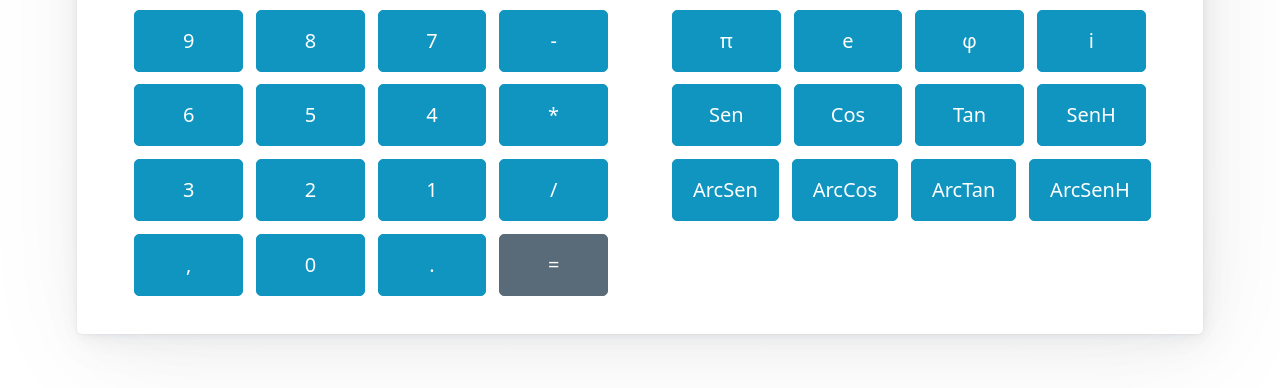
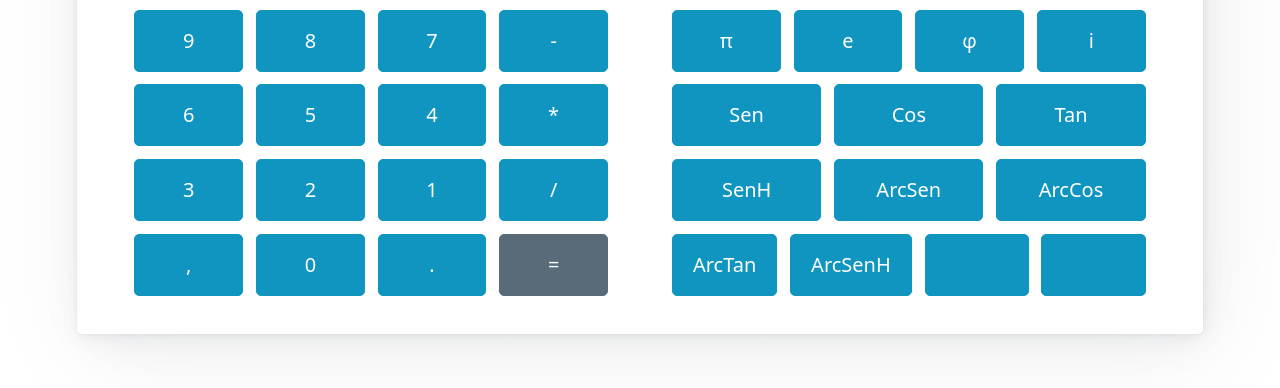
Before and after one commit to giulicrenna/Darkflow-Calculator, a plain HTML site: page index.html in a window 1280 px wide. Shown: the part 346-734 px from the top of the page. Drawn offline with Linux system fonts and the light colour scheme.

Commit message:
Actualización mínima

```diff
--- a/index.html
+++ b/index.html
@@ -88,14 +88,19 @@
                             <button id="sin">Sen</button>
                             <button id="cos">Cos</button>
                             <button id="tan">Tan</button>
-                            <button id="hiper">SenH</button>
                         </div>
                         <div class="buttonsRow" style="font-size: 0;">
+                            <button id="hiper">SenH</button>
                             <button id="asin">ArcSen</button>
                             <button id="acos">ArcCos</button>
+                        </div>
+                        <div class="buttonsRow" style="font-size: 0;">
                             <button id="atan">ArcTan</button>
                             <button id="ahip">ArcSenH</button>
+                            <button id=""></button>
+                            <button id=""></button>
                         </div>
+
                     </div>
                 </div>
             </div>
--- a/src/calculate.js
+++ b/src/calculate.js
@@ -58,7 +58,7 @@ document.getElementById("coma").addEventListener("click", function () { añadirV
 
 document.getElementById("factorial").addEventListener("click", function () { añadirValores("!") });
 document.getElementById("power").addEventListener("click", function () { añadirValores("^") });
-document.getElementById("sqrt").addEventListener("click", function () { añadirValores("sqrt") });
+document.getElementById("sqrt").addEventListener("click", function () { añadirValores("sqrt(") });
 document.getElementById("raiz_n").addEventListener("click", function () { añadirValores("raiz_n(") });
 document.getElementById("logab").addEventListener("click", function () { añadirValores("log(") });
 document.getElementById("pi").addEventListener("click", function () { añadirValores("pi") });
--- a/styles/main.css
+++ b/styles/main.css
@@ -27,7 +27,7 @@ button{
 
 .screen{
     color: greenyellow;
-    font-family: 'Orbitron', sans-serif;
+
     font-size: 3dvi;
     text-align: right;
     margin: 0dvi;
```
